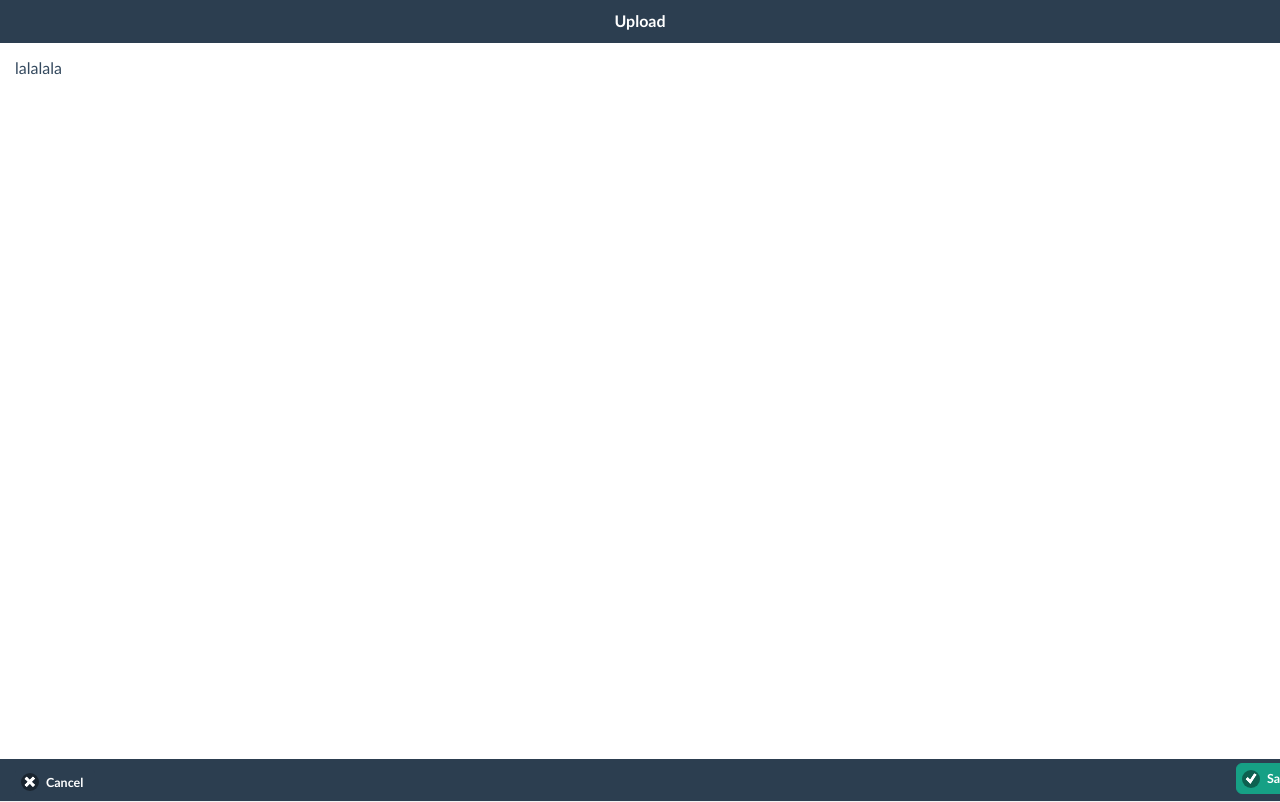
After one commit to ninjadev/blast-server, a Django app: page /upload in a window 1280 px wide. The commit adds this page. Run offline with Django 3.2, Linux system fonts and the light colour scheme; some libraries are stand-ins or nearby versions.

Commit message:
add upload view

```diff
--- a/memeblast/feed/templates/feed.html
+++ b/memeblast/feed/templates/feed.html
@@ -13,6 +13,6 @@
 
 {% block footer %}
 <div data-role="footer" data-position="fixed" class="ui-bar">
-    <a href="#" data-icon="plus">Take a photo</a>
+    <a href="upload" data-icon="plus">Take a photo</a>
 </div>
 {% endblock %}
--- /dev/null
+++ b/memeblast/feed/templates/upload.html
@@ -0,0 +1,11 @@
+{% extends "base.html" %}
+
+{% block title %}upload{% endblock %}
+{% block header %}<h1>Upload</h1>{% endblock %}
+{% block content %}lalalala{% endblock %}
+{% block footer %}
+<div data-role="footer" data-position="fixed" class="ui-bar">
+    <a href="#" class="ui-btn-right" data-icon="check" data-theme="b">Save</a>
+    <a href="#" data-rel="back" data-icon="delete">Cancel</a>
+</div>
+{% endblock %}
--- a/memeblast/feed/urls.py
+++ b/memeblast/feed/urls.py
@@ -4,4 +4,5 @@ import feed.views as views
 urlpatterns = patterns(
     '',
     url(r'^$', views.feed),
+    url(r'^upload', views.upload),
 )
--- a/memeblast/feed/views.py
+++ b/memeblast/feed/views.py
@@ -8,3 +8,6 @@ def feed(request):
     return render(request, 'feed.html', {
         "picture_list" : picture_list
     })
+
+def upload(request):
+    return render(request, 'upload.html', {})
--- a/memeblast/memeblast/urls.py
+++ b/memeblast/memeblast/urls.py
@@ -1,12 +1,13 @@
 from django.conf.urls import patterns, include, url
 from django.contrib import admin
+
 admin.autodiscover()
 
 urlpatterns = patterns(
     '',
 
     # Feed urls
-    url(r'^$', include('feed.urls')),
+    url(r'^', include('feed.urls')),
 
     # Examples:
     # url(r'^$', 'memeblast.views.home', name='home'),
```
